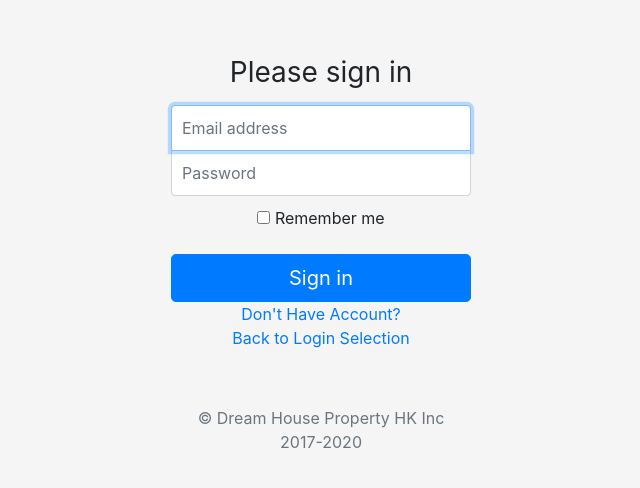
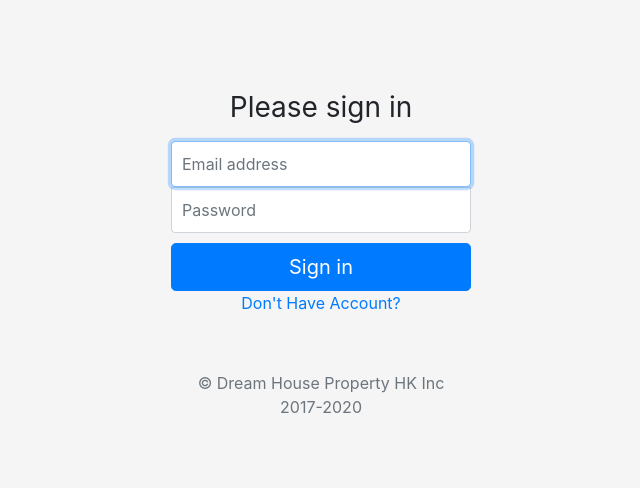
Before and after one commit to p5p53c/ITP4506-Project, a plain HTML site: page userlogin.html in a window 1280 px wide. Shown: the part 137-625 px from the top of the page, without its empty margins (319-959 px from the left). Drawn offline with Linux system fonts and the light colour scheme.

Commit message:
Edit index and login

```diff
--- a/userlogin.html
+++ b/userlogin.html
@@ -34,19 +34,13 @@
     <div class="form-signin">
         <h1 class="h3 mb-3 font-weight-normal">Please sign in</h1>
         <label for="inputEmail" class="sr-only">Email address</label>
-        <input type="email" id="inputEmail" class="form-control" placeholder="Email address" required autofocus>
+        <input type="text" id="inputEmail" class="form-control" placeholder="Email address" required autofocus>
         <label for="inputPassword" class="sr-only">Password</label>
         <input type="password" id="inputPassword" class="form-control" placeholder="Password" required>
-        <div class="checkbox mb-3">
-            <label>
-      <input type="checkbox" value="remember-me"> Remember me
-    </label>
-        </div>
         <button class="btn btn-lg btn-primary btn-block" type="button" onclick="submit()">Sign in</button>
         <div class="loginlink">
             <label>
-                <a href="usersignup.html">Don't Have Account? </a> <br>
-                <a href="loginselect.html"> Back to Login Selection</a>
+                <a href="index.html">Don't Have Account? </a> <br>
             </label>
         </div>
         <p class="mt-5 mb-3 text-muted">&copy; Dream House Property HK Inc <br> 2017-2020</p>
```
Also changed, not shown: index.html (+2 -2 lines).
